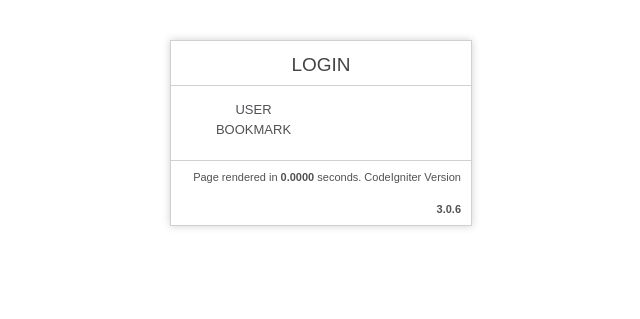
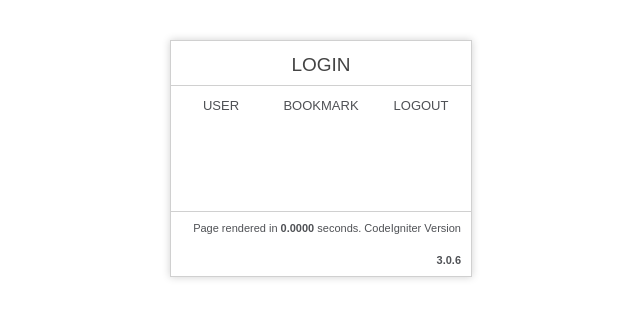
Before and after one commit to silogos/TugasGit-CI, a CodeIgniter app: the page made by application/views/home_view.php in a window 1280 px wide. Shown: the top 319 px of the page, without its empty margins (319-959 px from the left). Run offline with CodeIgniter, Linux system fonts and the light colour scheme.

Commit message:
Desain HOME sudah selesai

```diff
--- a/application/views/home_view.php
+++ b/application/views/home_view.php
@@ -30,7 +30,7 @@ defined('BASEPATH') OR exit('No direct script access allowed');
 		border-bottom: 1px solid #D0D0D0;
 		font-size: 19px;
 		font-weight: normal;
-		margin: 0 0 14px 0;
+		margin: 0;
 		padding: 14px 15px 10px 15px;
         text-align: center;
 	}
@@ -47,7 +47,7 @@ defined('BASEPATH') OR exit('No direct script access allowed');
 	}
 
 	#body {
-		margin: 0 15px 0 15px;
+		margin-bottom: 100px;
 	}
 
     #body > input {
@@ -74,19 +74,33 @@ defined('BASEPATH') OR exit('No direct script access allowed');
         text-align: center;
 	}
 
+    #list {
+        list-style: none;
+        height: 25px;
+        padding: 0;
+        margin: 0;
+
+    }
+    #list > li {
+        height: inherit;
+        float: left;
+        padding: 10px 0;
+        width: 100px;
+    }
+
 	</style>
 </head>
 <body>
 
 <div id="container">
 	<h1>LOGIN</h1>
+    <ul id="list">
+        <li>USER</li>
+        <li>BOOKMARK</li>
+        <li>LOGOUT</li>
+    </ul>
     	<div id="body">
-            <div style="width: 50%;">
-                USER
-            </div>
-            <div style="width: 50%;">
-                BOOKMARK
-            </div>
+
     	</div>
 
 	<p class="footer">Page rendered in <strong>{elapsed_time}</strong> seconds. <?php echo  (ENVIRONMENT === 'development') ?  'CodeIgniter Version <strong>' . CI_VERSION . '</strong>' : '' ?></p>
```
Also changed, not shown: application/controllers/Home.php (line endings or trailing spaces).
